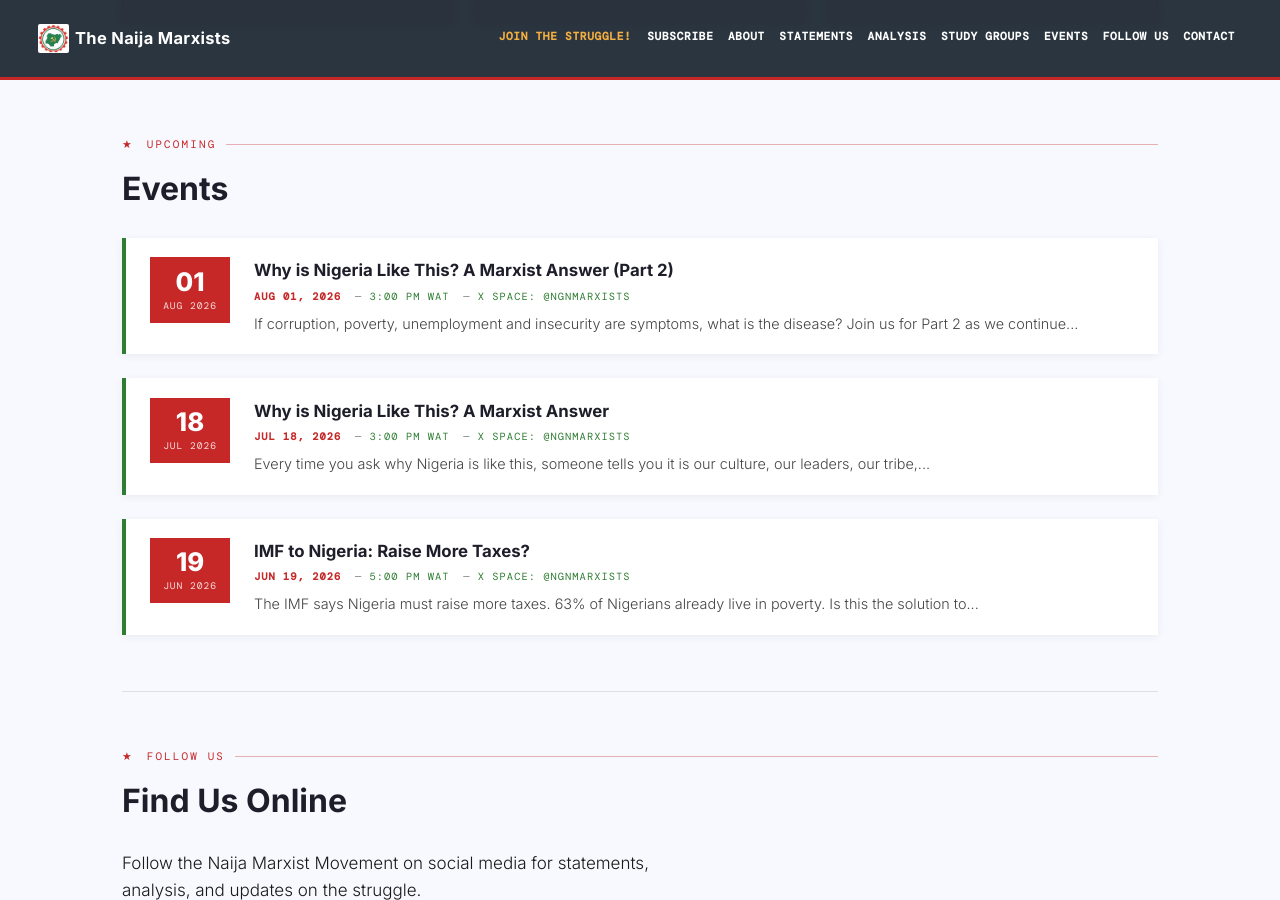
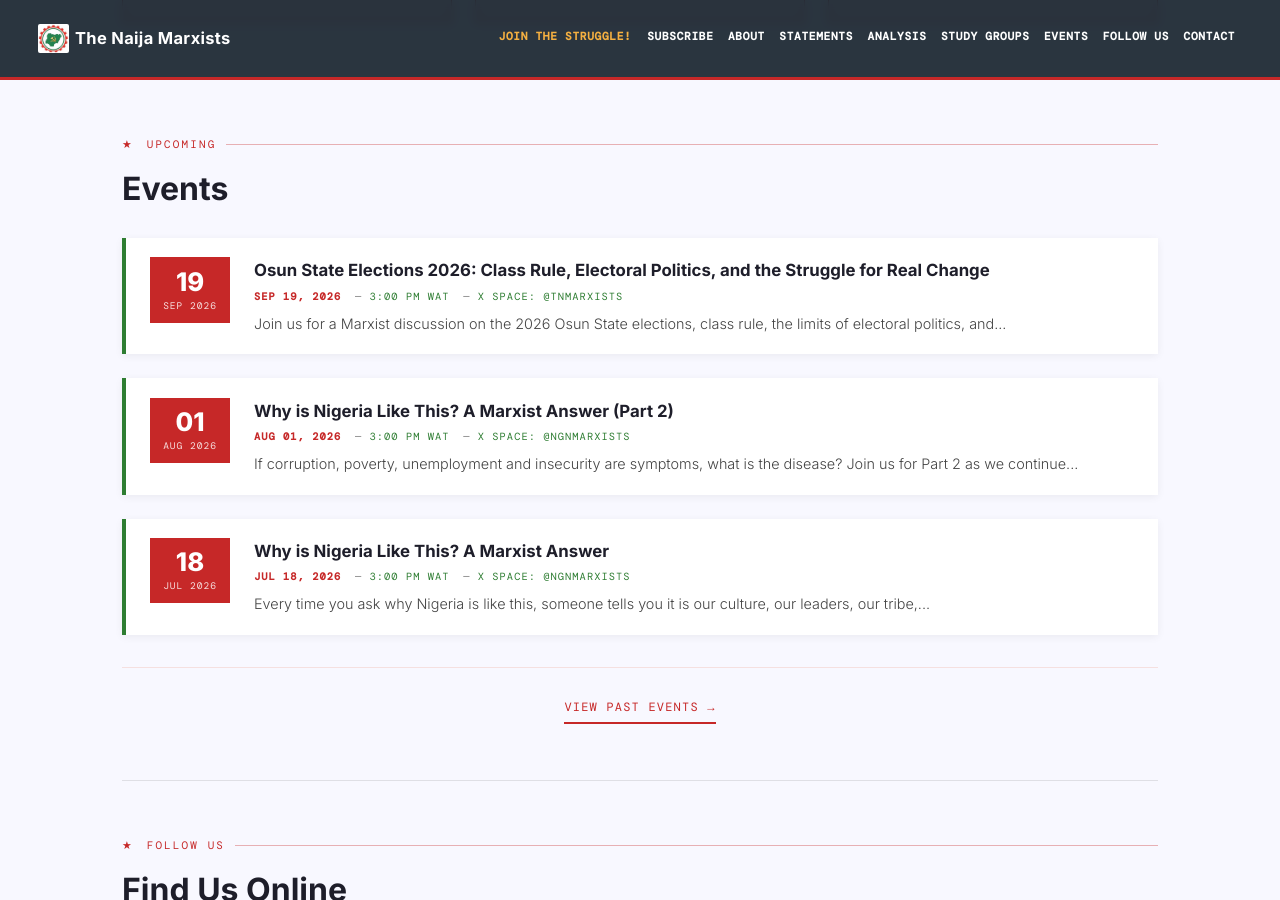
Before and after one commit to NaijaMarxistTech/website, a Jekyll site: the page built from index.html, in a window 1280 px wide and 900 px high, scrolled down 3591 px. Built offline with Jekyll 4.4.1, drawn with Linux system fonts in a browser that asks for light colours; a script that is not in the unit is left out.

Commit message:
Add event: Osun State Elections 2026 Marxist discussion

```diff
--- /dev/null
+++ b/_events/2026-09-19-osun-state-elections-marxist-discussion.md
@@ -0,0 +1,22 @@
+---
+layout: event
+title: "Osun State Elections 2026: Class Rule, Electoral Politics, and the Struggle for Real Change"
+date: 2026-09-19
+time: "3:00 PM WAT"
+location: "X Space: @TNMarxists"
+excerpt: "Join us for a Marxist discussion on the 2026 Osun State elections, class rule, the limits of electoral politics, and the struggle for real change."
+---
+
+**The 2026 Osun State elections are approaching, and the usual promises are being made.**
+
+But what do elections actually deliver under capitalism? Who really rules in Osun State? And what does a genuine alternative look like?
+
+We will move beyond the personalities and party manifestos to examine the structural realities of class and power in Nigeria.
+
+**📅 Saturday, 19 September 2026**
+**⏰ 3:00 PM (Nigeria Time)**
+**📍 X Space: [@TNMarxists](https://twitter.com/i/spaces/1qxvvemOOLexB)**
+
+Set a reminder. Bring your questions. Share widely.
+
+**Workers of all countries, unite.**
--- a/index.html
+++ b/index.html
@@ -133,7 +133,7 @@ layout: default
   <div class="events-list">
     {% if site.events %}
       {% assign events = site.events | sort: "date" | reverse %}
-      {% for event in events limit:5 %}
+      {% for event in events limit:3 %}
         <a href="{{ event.url | relative_url }}" class="event-row">
           <div class="event-date-block">
             <div class="day">{{ event.date | date: "%d" }}</div>
@@ -141,7 +141,6 @@ layout: default
           </div>
           <div>
             <h3>{{ event.title }}</h3>
-            <!-- DATE ADDED HERE IN META -->
             <p class="event-meta">
               <span>{{ event.date | date: "%b %d, %Y" }}</span> &mdash;
               <span>{{ event.time }}</span> &mdash;
@@ -160,6 +159,11 @@ layout: default
         </div>
       </div>
     {% endif %}
+  </div>
+
+  <!-- View past events link -->
+  <div class="view-all-container">
+    <a href="/events/" class="view-all-link">View past events →</a>
   </div>
 </section>
 
```
Also changed, not shown: events.html (added, +30 -0 lines).
